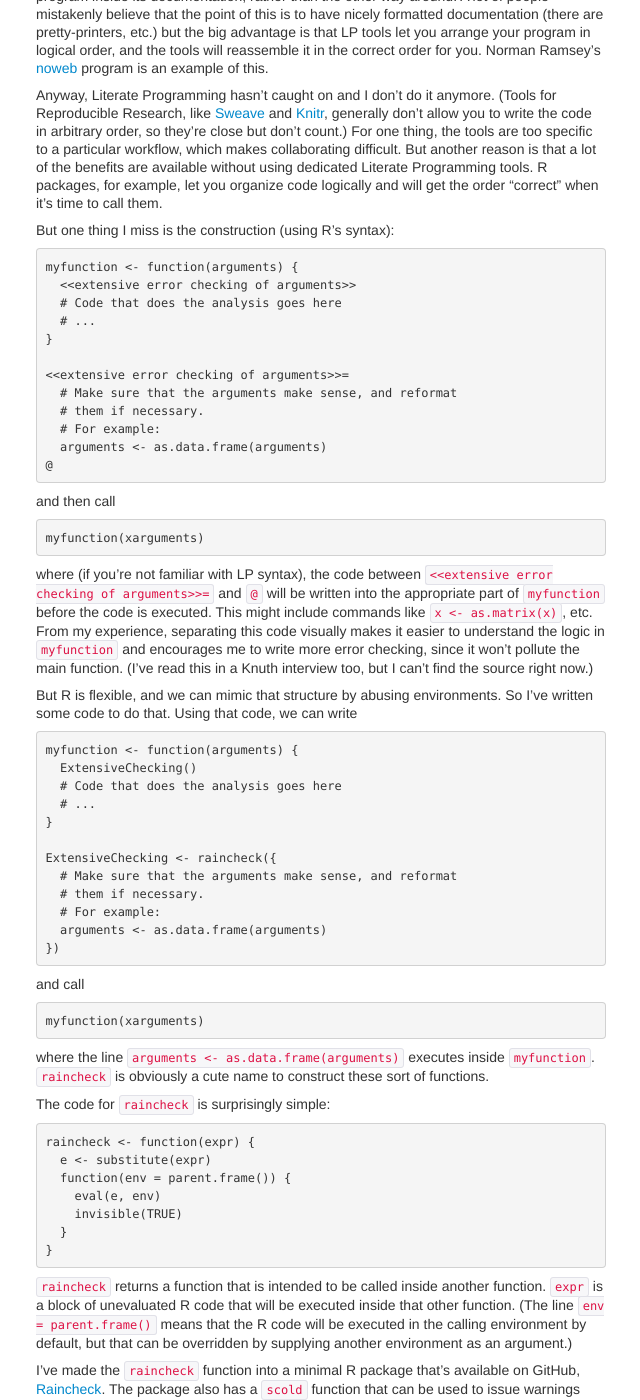
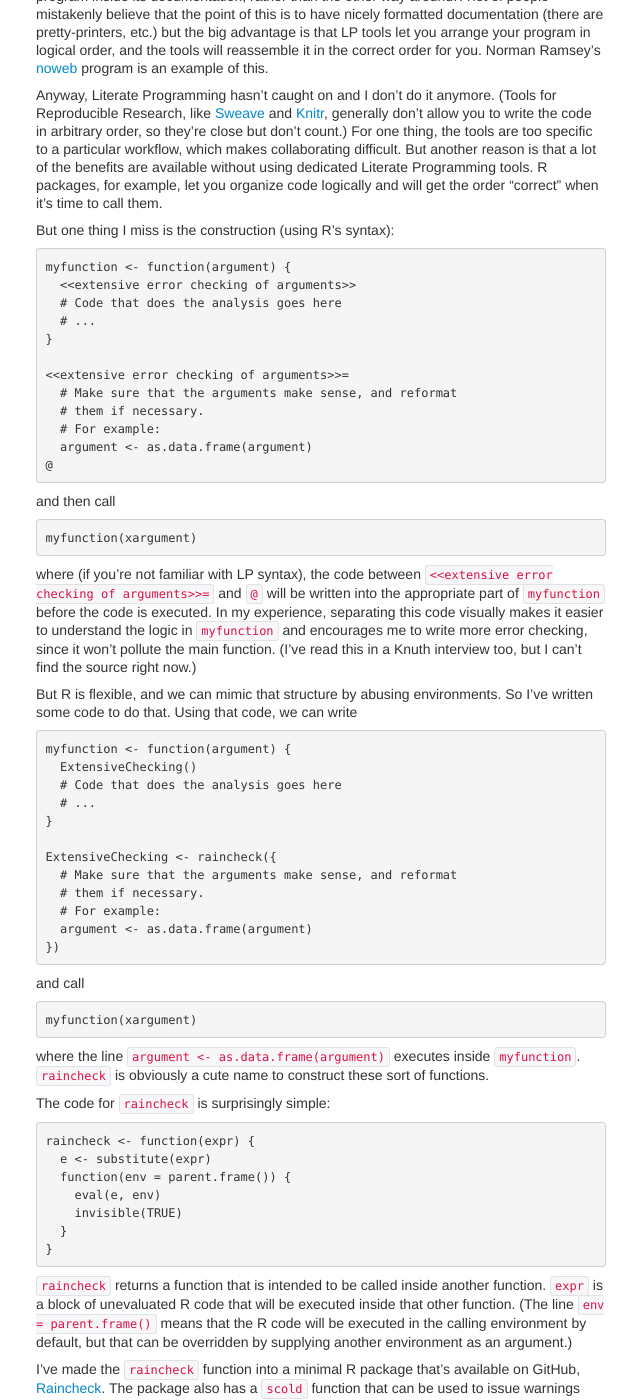
Before and after one commit to mmkuang/grayclhn.github.io, a Jekyll site: the page built from blog/_posts/2013-12-19-literate-testing.md, in a window 1280 px wide and 1400 px high, scrolled down 211 px. Shown: the whole window, without its empty margins (619-1259 px from the left). Built offline with Jekyll 4.4.1, drawn with Linux system fonts in a browser that asks for light colours; Markdown is read by kramdown in place of the engine named in the settings; some of the changed text lies outside the part shown.

Commit message:
Fix a few typos in blog post

```diff
--- a/blog/_posts/2013-12-19-literate-testing.md
+++ b/blog/_posts/2013-12-19-literate-testing.md
@@ -13,7 +13,7 @@
 [advr]: http://adv-r.had.co.nz
 
 I've played around with [Literate Programming][lp] since early in grad
-school. Literate Programming was developed by [Don Knuth](dk) (who
+school. Literate Programming was developed by [Don Knuth][dk] (who
 also developed TeX and was generally a hugely influential computer
 scientist) and is grounded in the idea of embedding a computer program
 inside its documentation, rather than the other way around. A lot of
@@ -35,7 +35,7 @@
 
 But one thing I miss is the construction (using R's syntax):
 
-    myfunction <- function(arguments) {
+    myfunction <- function(argument) {
       <<extensive error checking of arguments>>
       # Code that does the analysis goes here
       # ...
@@ -45,27 +45,26 @@
       # Make sure that the arguments make sense, and reformat
       # them if necessary.
       # For example:
-      arguments <- as.data.frame(arguments)
+      argument <- as.data.frame(argument)
     @
 
 and then call
 
-    myfunction(xarguments)
+    myfunction(xargument)
 
 where (if you're not familiar with LP syntax), the code between
 `<<extensive error checking of arguments>>=` and `@` will be written
 into the appropriate part of `myfunction` before the code is executed.
-This might include commands like `x <- as.matrix(x)`, etc.  From my
-experience, separating this code visually makes it easier to understand
-the logic in `myfunction` and encourages me to write more error
-checking, since it won't pollute the main function.  (I've read this in
-a Knuth interview too, but I can't find the source right now.)
+In my experience, separating this code visually makes it easier to
+understand the logic in `myfunction` and encourages me to write more
+error checking, since it won't pollute the main function.  (I've read
+this in a Knuth interview too, but I can't find the source right now.)
 
 But R is flexible, and we can mimic that structure by abusing
 environments. So I've written some code to do that. Using that code,
 we can write
 
-    myfunction <- function(arguments) {
+    myfunction <- function(argument) {
       ExtensiveChecking()
       # Code that does the analysis goes here
       # ...
@@ -75,14 +74,14 @@
       # Make sure that the arguments make sense, and reformat
       # them if necessary.
       # For example:
-      arguments <- as.data.frame(arguments)
+      argument <- as.data.frame(argument)
     })
 
 and call
 
-    myfunction(xarguments)
+    myfunction(xargument)
 
-where the line `arguments <- as.data.frame(arguments)` executes inside
+where the line `argument <- as.data.frame(argument)` executes inside
 `myfunction`.  `raincheck` is obviously a cute name to construct these
 sort of functions.
 
@@ -112,27 +111,26 @@
       # Make sure that the arguments make sense, and reformat
       # them if necessary.
       # For example:
-      arguments <- as.data.frame(arguments)
+      argument <- as.data.frame(argument)
       scold("<error message>")
     })
-    myfunction(xarguments)
+    myfunction(xargument)
 
 we would get
 
     Warning message:
-    In myfunction(xarguments) : <error message>
+    In myfunction(xargument) : <error message>
 
 instead of
 
     Warning message:
-    In ExtensiveChecking() : <error message>
+    In eval(expr, envir, enclos) : <error message>
 
-(or even something more cryptic), which makes the messages more
-informative to end users. (They will have called
-`myfunction(xarguments)` themselves, but may have no idea where
-`ExtensiveChecking()` comes from.) The `scold` function uses
-information from Hadley's (2013) book, [*Advanced R
-Programming*][advr], especially the chapter on [exceptions and
+if we had used `warning("<error message>")`, which makes the messages
+more informative to end users — `eval(expr, envir, enclos)` could be
+anywhere. The `scold` function uses information from Hadley's (2013)
+book, [*Advanced R Programming*][advr], especially the chapter on
+[exceptions and
 debugging](http://adv-r.had.co.nz/Exceptions-Debugging.html).
 
 Obviously this was more of an educational exercise than anything else,
```
